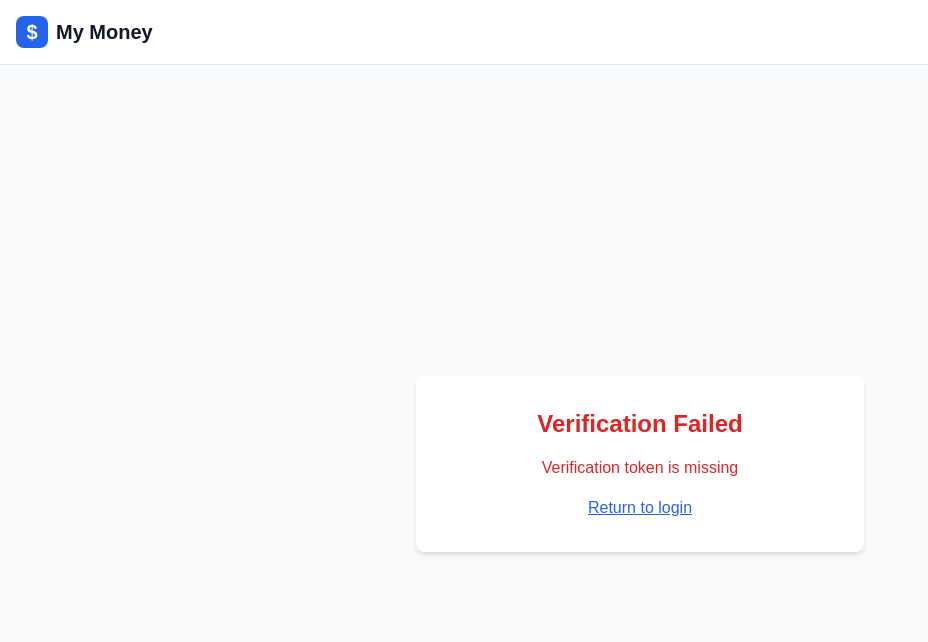
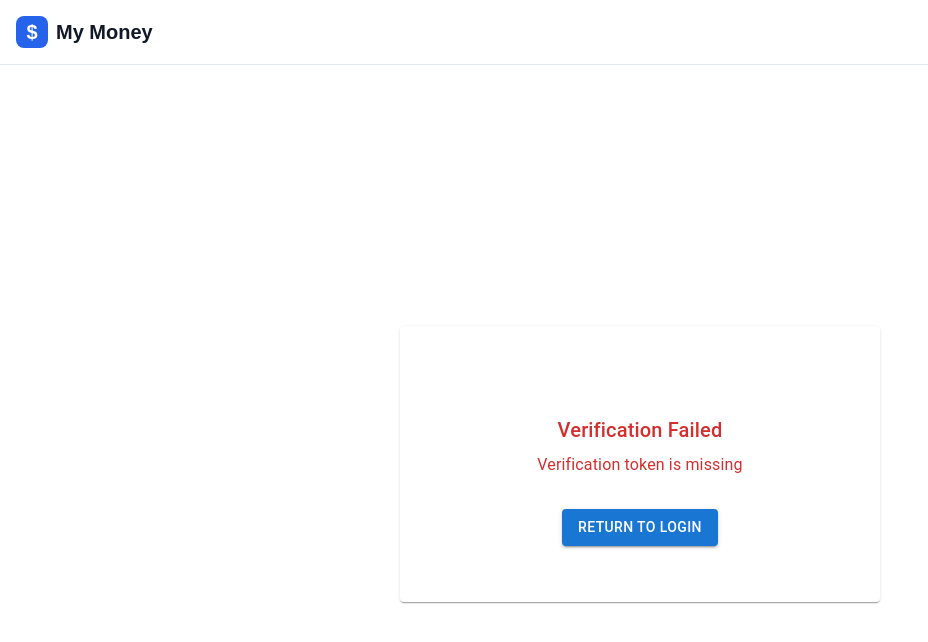
Before and after one commit to hknasit/finance-manager, a Next.js app: page /projects/mymoney/verify-email in a window 1280 px wide. Shown: the top 642 px of the page, without its empty margins (0-928 px from the left). Built offline with nearby package versions, Linux system fonts and the light colour scheme.

Commit message:
Email verification done

```diff
--- a/src/app/(auth)/login/page.tsx
+++ b/src/app/(auth)/login/page.tsx
@@ -1,10 +1,11 @@
+/* eslint-disable @typescript-eslint/ban-ts-comment */
 /* eslint-disable @typescript-eslint/no-explicit-any */
-'use client';
+"use client";
 
-import { useState } from 'react';
-import { useRouter } from 'next/navigation';
-import Link from 'next/link';
-import { useAuth } from '@/contexts/AuthContext';
+import { useState } from "react";
+import { useRouter } from "next/navigation";
+import Link from "next/link";
+import { useAuth } from "@/contexts/AuthContext";
 import {
   Box,
   Button,
@@ -15,25 +16,25 @@ import {
   TextField,
   Typography,
   Alert,
-} from '@mui/material';
+} from "@mui/material";
 
 export default function LoginPage() {
   const { login } = useAuth();
   const router = useRouter();
-  const [email, setEmail] = useState('');
-  const [password, setPassword] = useState('');
-  const [error, setError] = useState('');
+  const [email, setEmail] = useState("");
+  const [password, setPassword] = useState("");
+  const [error, setError] = useState("");
   const [loading, setLoading] = useState(false);
 
   const handleSubmit = async (e: React.FormEvent) => {
     e.preventDefault();
     try {
-      setError('');
+      setError("");
       setLoading(true);
       await login(email, password);
-      router.push('/dashboard');
+      router.push("/dashboard");
     } catch (err: any) {
-      setError(err.message || 'Failed to sign in');
+      setError(err.message || "Failed to sign in");
     } finally {
       setLoading(false);
     }
@@ -43,18 +44,23 @@ export default function LoginPage() {
     <Container
       maxWidth={false}
       sx={{
-        minHeight: '100vh',
-        display: 'flex',
-        alignItems: 'center',
-        justifyContent: 'center',
-        bgcolor: 'background.default',
+        minHeight: "100vh",
+        display: "flex",
+        alignItems: "center",
+        justifyContent: "center",
+        bgcolor: "background.default",
         py: 4,
       }}
     >
-      <Card sx={{ width: '100%', maxWidth: 480, boxShadow: 1 }}>
+      <Card sx={{ width: "100%", maxWidth: 480, boxShadow: 1 }}>
         <CardContent sx={{ p: 4 }}>
-          <Box sx={{ textAlign: 'center', mb: 3 }}>
-            <Typography variant="h4" component="h1" gutterBottom sx={{ fontWeight: 700 }}>
+          <Box sx={{ textAlign: "center", mb: 3 }}>
+            <Typography
+              variant="h4"
+              component="h1"
+              gutterBottom
+              sx={{ fontWeight: 700 }}
+            >
               Welcome back
             </Typography>
             <Typography color="text.secondary">
@@ -93,21 +99,20 @@ export default function LoginPage() {
 
             <Box
               sx={{
-                display: 'flex',
-                justifyContent: 'flex-end',
-                mb: 3
+                display: "flex",
+                justifyContent: "flex-end",
+                mb: 3,
               }}
             >
               <Link
                 href="/forgot-password"
                 style={{
-                  textDecoration: 'none',
-                  color: theme => theme.palette.primary.main
+                  textDecoration: "none",
+                  //@ts-ignore
+                  color: (theme) => theme.palette.primary.main,
                 }}
               >
-                <Typography variant="body2">
-                  Forgot your password?
-                </Typography>
+                <Typography variant="body2">Forgot your password?</Typography>
               </Link>
             </Box>
 
@@ -119,17 +124,17 @@ export default function LoginPage() {
               disabled={loading}
               sx={{ mb: 3 }}
             >
-              {loading ? 'Signing in...' : 'Sign in'}
+              {loading ? "Signing in..." : "Sign in"}
             </Button>
 
-            <Box sx={{ position: 'relative', my: 3 }}>
+            <Box sx={{ position: "relative", my: 3 }}>
               <Divider>
                 <Typography
                   variant="body2"
                   sx={{
                     px: 1,
-                    color: 'text.secondary',
-                    bgcolor: 'background.paper'
+                    color: "text.secondary",
+                    bgcolor: "background.paper",
                   }}
                 >
                   New to the platform?
--- /dev/null
+++ b/src/app/(auth)/verify-email/VerifyEmailContent.tsx
@@ -0,0 +1,109 @@
+/* eslint-disable @typescript-eslint/no-explicit-any */
+"use client";
+
+import { useEffect, useState } from "react";
+import { useRouter, useSearchParams } from "next/navigation";
+import {
+  Box,
+  Card,
+  CardContent,
+  Typography,
+  CircularProgress,
+  Button,
+} from "@mui/material";
+import { CheckCircleIcon, CrossIcon } from "lucide-react";
+
+export default function VerifyEmailContent() {
+  const [status, setStatus] = useState<"loading" | "success" | "error">(
+    "loading"
+  );
+  const [message, setMessage] = useState("");
+  const router = useRouter();
+  const searchParams = useSearchParams();
+  const token = searchParams.get("token");
+
+  useEffect(() => {
+    if (!token) {
+      setStatus("error");
+      setMessage("Verification token is missing");
+      return;
+    }
+
+    verifyEmail();
+  }, [token]);
+
+  const verifyEmail = async () => {
+    try {
+      const response = await fetch(`/api/auth/verify-email?token=${token}`);
+      const data = await response.json();
+
+      if (!response.ok) {
+        throw new Error(data.error);
+      }
+
+      setStatus("success");
+      setMessage(data.message);
+
+      // Redirect to login after successful verification
+      setTimeout(() => {
+        router.push("/login?verified=true");
+      }, 3000);
+    } catch (error: any) {
+      setStatus("error");
+      setMessage(error.message || "Failed to verify email");
+    }
+  };
+
+  return (
+    <Card sx={{ width: "100%", maxWidth: 480, boxShadow: 1 }}>
+      <CardContent sx={{ p: 4, textAlign: "center" }}>
+        {status === "loading" && (
+          <Box sx={{ my: 4 }}>
+            <CircularProgress size={48} sx={{ mb: 2 }} />
+            <Typography variant="h6">Verifying your email...</Typography>
+          </Box>
+        )}
+
+        {status === "success" && (
+          <Box sx={{ my: 4 }}>
+            <CheckCircleIcon
+              color="success"
+              //   className={ "fontSize"= 48, "mb"= 2 }
+            />
+            <Typography variant="h6" color="success.main" gutterBottom>
+              Email Verified!
+            </Typography>
+            <Typography color="text.secondary" paragraph>
+              {message}
+            </Typography>
+            <Typography color="text.secondary">
+              Redirecting to login page...
+            </Typography>
+          </Box>
+        )}
+
+        {status === "error" && (
+          <Box sx={{ my: 4 }}>
+            <CrossIcon
+              color="error"
+              //   sx={{ fontSize: 48, mb: 2 }}
+            />
+            <Typography variant="h6" color="error" gutterBottom>
+              Verification Failed
+            </Typography>
+            <Typography color="error" paragraph>
+              {message}
+            </Typography>
+            <Button
+              variant="contained"
+              onClick={() => router.push("/login")}
+              sx={{ mt: 2 }}
+            >
+              Return to Login
+            </Button>
+          </Box>
+        )}
+      </CardContent>
+    </Card>
+  );
+}
--- a/src/app/(auth)/verify-email/page.tsx
+++ b/src/app/(auth)/verify-email/page.tsx
@@ -1,81 +1,37 @@
 'use client';
 
-import { useEffect, useState } from 'react';
-import { useRouter, useSearchParams } from 'next/navigation';
-import Link from 'next/link';
+import { Suspense } from 'react';
+import VerifyEmailContent from './VerifyEmailContent';
+import { CircularProgress, Container, Box } from '@mui/material';
 
 export default function VerifyEmailPage() {
-  const [status, setStatus] = useState<'loading' | 'success' | 'error'>('loading');
-  const [message, setMessage] = useState('');
-  const router = useRouter();
-  const searchParams = useSearchParams();
-  const token = searchParams.get('token');
-
-  useEffect(() => {
-    if (!token) {
-      setStatus('error');
-      setMessage('Verification token is missing');
-      return;
-    }
-
-    verifyEmail();
-  }, [token]);
-
-  const verifyEmail = async () => {
-    try {
-      const response = await fetch(
-        `${process.env.NEXT_PUBLIC_BASE_PATH}/api/auth/verify-email?token=${token}`
-      );
-      const data = await response.json();
-
-      if (!response.ok) {
-        throw new Error(data.error);
-      }
-
-      setStatus('success');
-      setMessage(data.message);
-
-      // Redirect to login after successful verification
-      setTimeout(() => {
-        router.push('/login?verified=true');
-      }, 3000);
-    } catch (error) {
-      setStatus('error');
-      setMessage(error.message || 'Failed to verify email');
-    }
-  };
-
   return (
-    <div className="min-h-screen flex flex-col items-center justify-center bg-gray-50 py-12 px-4 sm:px-6 lg:px-8">
-      <div className="max-w-md w-full space-y-8 bg-white p-8 rounded-lg shadow-md text-center">
-        {status === 'loading' && (
-          <div>
-            <h2 className="text-2xl font-bold mb-4">Verifying your email...</h2>
-            <div className="animate-spin rounded-full h-12 w-12 border-b-2 border-blue-500 mx-auto"></div>
-          </div>
-        )}
-
-        {status === 'success' && (
-          <div>
-            <h2 className="text-2xl font-bold mb-4 text-green-600">Email Verified!</h2>
-            <p className="mb-4">{message}</p>
-            <p className="text-gray-600">Redirecting to login page...</p>
-          </div>
-        )}
-
-        {status === 'error' && (
-          <div>
-            <h2 className="text-2xl font-bold mb-4 text-red-600">Verification Failed</h2>
-            <p className="mb-4 text-red-600">{message}</p>
-            <Link
-              href="/login"
-              className="text-blue-600 hover:text-blue-800 underline"
-            >
-              Return to login
-            </Link>
-          </div>
-        )}
-      </div>
-    </div>
+    <Container
+      maxWidth={false}
+      sx={{
+        minHeight: '100vh',
+        display: 'flex',
+        alignItems: 'center',
+        justifyContent: 'center',
+        bgcolor: 'background.default',
+      }}
+    >
+      <Suspense
+        fallback={
+          <Box
+            sx={{
+              display: 'flex',
+              justifyContent: 'center',
+              alignItems: 'center',
+              minHeight: '200px'
+            }}
+          >
+            <CircularProgress />
+          </Box>
+        }
+      >
+        <VerifyEmailContent />
+      </Suspense>
+    </Container>
   );
 }
```
